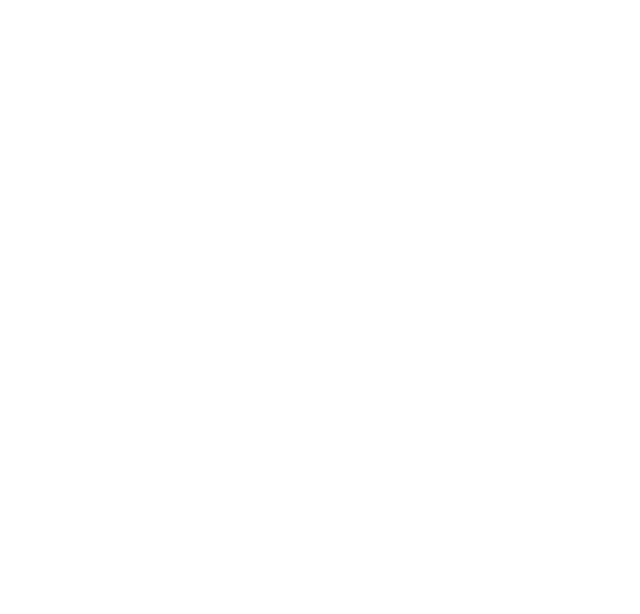
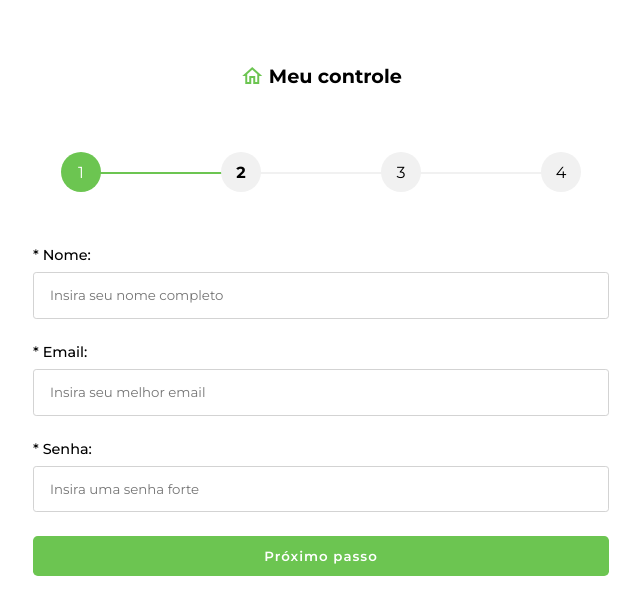
Before and after one commit to mariannegomesm/real-estate-rental, a React app in the folder frontend/: page /register-user in a window 1280 px wide. Shown: the whole page, without its empty margins (319-959 px from the left). Built offline with nearby package versions, Linux system fonts and the light colour scheme.

Commit message:
Nova tela: Registro de usuário

```diff
--- a/frontend/src/components/Nav/index.js
+++ b/frontend/src/components/Nav/index.js
@@ -1,23 +1,50 @@
-import React from "react";
+import React, { useEffect } from "react";
 
 import "./style.scss";
 
+import { useHistory } from "react-router-dom";
+
 const Nav = () => {
+    const nextTopics = [
+        {title: "1", href: ""},
+        {title: "2", href: "/register-user"},
+        {title: "3", href: ""},
+        {title: "4", href: ""},
+    ]
+
+    const history = useHistory();
+
+    const SendTo = (route) => {
+        history.push(route)
+    }
+
+    useEffect(() => {
+        nextTopics.map((item, index) => {
+            if(item.href == history.location.pathname){
+                const element = document.getElementById(index);
+                element.classList.add("completed");
+
+                const nextElement = document.getElementById(index + 1);
+                nextElement.classList.add("active");
+            }
+        })
+    }, [history.location.pathname])
+
     return(
-        <div class="stepper-wrapper">
-            <div class="stepper-item active completed">
-                <div class="step-counter">1</div>
+        <>
+            <div className="flex title-container">
+                <span class="material-icons-outlined">home</span>
+                <h1>Meu controle</h1>
             </div>
-            <div class="stepper-item">
-                <div class="step-counter">2</div>
+
+            <div class="stepper-wrapper">
+                {nextTopics.map((topic, index) => (
+                    <div id={index + 1} class="stepper-item" onClick={() => SendTo(topic.href)}>
+                        <div class="step-counter">{topic.title}</div>
+                    </div>
+                ))}
             </div>
-            <div class="stepper-item">
-                <div class="step-counter">3</div>
-            </div>
-            <div class="stepper-item">
-                <div class="step-counter">4</div>
-            </div>
-        </div>
+        </>
     )
 }
 
--- a/frontend/src/components/Nav/style.scss
+++ b/frontend/src/components/Nav/style.scss
@@ -1,58 +1,70 @@
+.title-container{
+    width: 13%;
+
+    white-space: nowrap;
+
+    margin: 4rem auto 4rem !important;
+
+    span, h1{
+        margin: 0 auto
+    }
+
+    span{
+        color: var(--color-primary);
+    }
+
+    h1{
+        font-size: 1.2rem;
+    }
+}
 
 .stepper-wrapper {
     width: 50%;
     margin: 0 auto;
-    margin-bottom: 3rem;
-
+    margin-top: 50px;
     display: flex;
     justify-content: space-between;
+    margin-bottom: 3rem;
   }
-
   .stepper-item {
+    position: relative;
+    display: flex;
+    flex-direction: column;
+    align-items: center;
     flex: 1;
-    display: flex;
-    position: relative;
-    align-items: center;
-    flex-direction: column;
   }
 
   .stepper-item::before {
+    position: absolute;
     content: "";
-    position: absolute;
-
+    border-bottom: 2px solid #f1f1f1;
     width: 100%;
     top: 20px;
     left: -50%;
     z-index: 2;
-
-    border-bottom: 2px solid #ccc;
   }
 
   .stepper-item::after {
+    position: absolute;
     content: "";
-    position: absolute;
-
+    border-bottom: 2px solid #f1f1f1;
     width: 100%;
     top: 20px;
     left: 50%;
     z-index: 2;
-
-    border-bottom: 2px solid #ccc;
   }
 
   .stepper-item .step-counter {
+    position: relative;
     z-index: 5;
+    display: flex;
+    justify-content: center;
+    align-items: center;
     width: 40px;
     height: 40px;
-
-    display: flex;
-    position: relative;
-    align-items: center;
-    justify-content: center;
-
     border-radius: 50%;
-
     background: #f1f1f1;
+    margin-bottom: 6px;
   }
 
   .stepper-item.active {
@@ -65,18 +77,18 @@
   }
 
   .stepper-item.completed::after {
+    position: absolute;
     content: "";
-    position: absolute;
-
+    border-bottom: 2px solid var(--color-primary);
     width: 100%;
-    z-index: 3;
     top: 20px;
     left: 50%;
-
-
-    border-bottom: 2px solid var(--color-primary);
+    z-index: 3;
   }
 
-.stepper-item:first-child::before, .stepper-item:last-child::after {
+  .stepper-item:first-child::before {
     content: none;
   }
+  .stepper-item:last-child::after {
+    content: none;
+  }
--- /dev/null
+++ b/frontend/src/pages/RegisterUser/index.js
@@ -0,0 +1,30 @@
+import React from "react";
+
+import Nav from "../../components/Nav";
+
+import "./style.scss";
+
+const RegisterUser = () => {
+    return(
+        <section className="register-container">
+            <Nav />
+            <form>
+                <div>
+                    <label>* Nome:</label>
+                    <input placeholder="Insira seu nome completo"/>
+                </div>
+                <div>
+                    <label>* Email:</label>
+                    <input placeholder="Insira seu melhor email"/>
+                </div>
+                <div>
+                    <label>* Senha:</label>
+                    <input placeholder="Insira uma senha forte"/>
+                </div>
+                <button>Próximo passo</button>
+            </form>
+        </section>
+    )
+}
+
+export default RegisterUser;
--- /dev/null
+++ b/frontend/src/pages/RegisterUser/style.scss
@@ -0,0 +1,42 @@
+.register-container{
+
+    form{
+        width: 45%;
+        margin: 0 auto;
+
+        font-size: 0.9rem;
+
+        div{
+            display: flex;
+            flex-direction: column;
+
+            margin-bottom: 1.5rem;
+
+            label{
+                font-weight: 500;
+                margin-bottom: 0.5rem;
+            }
+
+            input{
+                border-radius: 0.2rem;
+                border: 1px solid #d3d3d3;
+
+                padding: 0.9rem 1rem;
+            }
+        }
+
+        button{
+            width: 100%;
+            height: 2.5rem;
+
+            font-weight: 600;
+            letter-spacing: 1px;
+
+            border: 0;
+            border-radius: 0.3rem;
+
+            color: var(--color-white);
+            background-color: var(--color-primary);
+        }
+    }
+}
--- a/frontend/src/pages/SelectAccess/index.js
+++ b/frontend/src/pages/SelectAccess/index.js
@@ -20,10 +20,6 @@
 
     return(
         <section className="select-access-container">
-            <div className="flex title-container">
-                <span class="material-icons-outlined">home</span>
-                <h1>Meu controle</h1>
-            </div>
             <Nav />
             <div className="details-login-container">
                 <h1>Como planeja utilizar a plataforma?</h1>
--- a/frontend/src/pages/SelectAccess/style.scss
+++ b/frontend/src/pages/SelectAccess/style.scss
@@ -3,27 +3,6 @@
     height: 100vh;
 
     overflow: hidden;
-
-    .title-container{
-        width: 13%;
-
-        white-space: nowrap;
-
-        margin: 4rem auto 4rem !important;
-
-        span, h1{
-            margin: 0 auto
-        }
-
-        span{
-            color: var(--color-primary);
-        }
-
-        h1{
-            font-size: 1.2rem;
-        }
-    }
-
 
     .details-login-container{
         width: 45%;
--- a/frontend/src/routes/index.js
+++ b/frontend/src/routes/index.js
@@ -3,12 +3,14 @@
 import { BrowserRouter as Router, Switch, Route } from "react-router-dom";
 
 import SelectAccess from "../pages/SelectAccess";
+import RegisterUser from "../pages/RegisterUser";
 
 const Routes = () => {
   return (
     <Router>
         <Switch>
             <Route exact path="/" component={SelectAccess} />
+            <Route exact path="/register-user" component={RegisterUser} />
         </Switch>
     </Router>
   );
```
Lines whose indentation alone changed are shown as unchanged.
